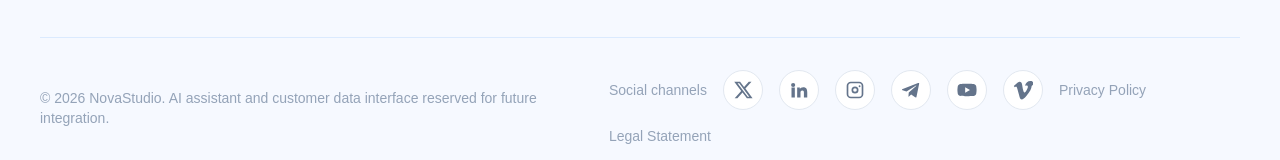
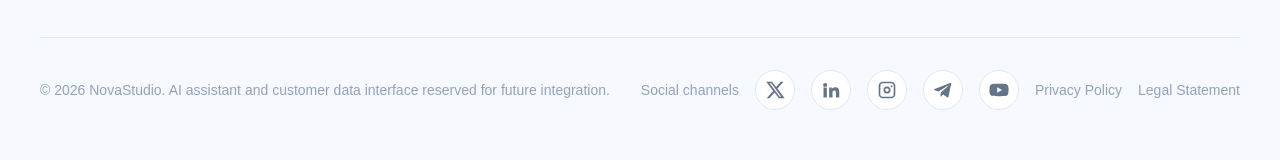
Before and after one commit to Booyuu/Novatest, a Next.js app: page / in a window 1280 px wide. Shown: the part 3193-3353 px from the top of the page. Built offline with nearby package versions, Linux system fonts and the light colour scheme.

Commit message:
Remove Vimeo from footer social links

```diff
--- a/components/Footer.tsx
+++ b/components/Footer.tsx
@@ -60,7 +60,6 @@ const socialLinks = [
   { label: 'Instagram', href: '#', icon: 'instagram' },
   { label: 'Telegram', href: '#', icon: 'telegram' },
   { label: 'YouTube', href: '#', icon: 'youtube' },
-  { label: 'Vimeo', href: '#', icon: 'vimeo' },
 ] as const;
 
 function SocialIcon({ icon }: { icon: (typeof socialLinks)[number]['icon'] }) {
@@ -68,8 +67,7 @@ function SocialIcon({ icon }: { icon: (typeof socialLinks)[number]['icon'] }) {
   if (icon === 'linkedin') return <svg viewBox="0 0 24 24" className="h-5 w-5" aria-hidden="true"><path fill="currentColor" d="M4.98 3.5a2.5 2.5 0 1 1 0 5.001 2.5 2.5 0 0 1 0-5ZM3 9h4v12H3V9Zm6.2 0H13v1.7h.1c.5-1 1.9-2 3.9-2 4.1 0 4.9 2.7 4.9 6.2V21h-4v-5.5c0-1.3 0-3-1.9-3s-2.2 1.4-2.2 2.9V21h-4V9Z" /></svg>;
   if (icon === 'instagram') return <svg viewBox="0 0 24 24" className="h-5 w-5" aria-hidden="true"><path fill="currentColor" d="M7 2h10a5 5 0 0 1 5 5v10a5 5 0 0 1-5 5H7a5 5 0 0 1-5-5V7a5 5 0 0 1 5-5Zm0 2a3 3 0 0 0-3 3v10a3 3 0 0 0 3 3h10a3 3 0 0 0 3-3V7a3 3 0 0 0-3-3H7Zm5 3.8A4.2 4.2 0 1 1 12 16.2 4.2 4.2 0 0 1 12 7.8Zm0 2A2.2 2.2 0 1 0 12 14.2 2.2 2.2 0 0 0 12 9.8ZM17.5 6.4a1.1 1.1 0 1 1 0 2.2 1.1 1.1 0 0 1 0-2.2Z" /></svg>;
   if (icon === 'telegram') return <svg viewBox="0 0 24 24" className="h-5 w-5" aria-hidden="true"><path fill="currentColor" d="M21.8 4.6 18.6 20c-.2 1-.8 1.2-1.6.8l-4.8-3.5-2.3 2.2c-.3.3-.5.5-1 .5l.4-4.9 8.9-8c.4-.4-.1-.6-.6-.2L6.6 13.8 1.9 12.3c-1-.3-1-1 .2-1.5L20.5 3.7c.9-.3 1.6.2 1.3.9Z" /></svg>;
-  if (icon === 'youtube') return <svg viewBox="0 0 24 24" className="h-5 w-5" aria-hidden="true"><path fill="currentColor" d="M23 7.1a3 3 0 0 0-2.1-2.1C19 4.5 12 4.5 12 4.5s-7 0-8.9.5A3 3 0 0 0 1 7.1 31.6 31.6 0 0 0 .5 12 31.6 31.6 0 0 0 1 16.9 3 3 0 0 0 3.1 19C5 19.5 12 19.5 12 19.5s7 0 8.9-.5a3 3 0 0 0 2.1-2.1 31.6 31.6 0 0 0 .5-4.9 31.6 31.6 0 0 0-.5-4.9ZM9.8 15.2V8.8l5.8 3.2-5.8 3.2Z" /></svg>;
-  return <svg viewBox="0 0 24 24" className="h-5 w-5" aria-hidden="true"><path fill="currentColor" d="M22.4 7.2c-.1 3-2.2 7.1-6.4 12.1-2.2 2.7-4.1 4-5.6 4-1 0-1.8-.9-2.4-2.7L6.6 15.5 5.2 10.4c-.5-1.8-1-2.7-1.6-2.7-.1 0-.6.3-1.5.9L1 7.2c1.1-1 2.2-1.9 3.3-2.9 1.5-1.3 2.6-2 3.4-2.1 1.8-.2 2.9 1.1 3.3 3.8.5 2.9.8 4.7 1 5.4.5 2.4 1.1 3.6 1.8 3.6.5 0 1.3-.8 2.3-2.5 1-1.6 1.6-2.9 1.7-3.8.2-1.5-.4-2.2-1.7-2.2-.6 0-1.2.1-1.8.4 1.2-3.9 3.5-5.8 6.8-5.7 2.5.1 3.6 1.7 3.3 4Z" /></svg>;
+  return <svg viewBox="0 0 24 24" className="h-5 w-5" aria-hidden="true"><path fill="currentColor" d="M23 7.1a3 3 0 0 0-2.1-2.1C19 4.5 12 4.5 12 4.5s-7 0-8.9.5A3 3 0 0 0 1 7.1 31.6 31.6 0 0 0 .5 12 31.6 31.6 0 0 0 1 16.9 3 3 0 0 0 3.1 19C5 19.5 12 19.5 12 19.5s7 0 8.9-.5a3 3 0 0 0 2.1-2.1 31.6 31.6 0 0 0 .5-4.9 31.6 31.6 0 0 0-.5-4.9ZM9.8 15.2V8.8l5.8 3.2-5.8 3.2Z" /></svg>;
 }
 
 function WhatsAppQr({ label }: { label: string }) {
```
